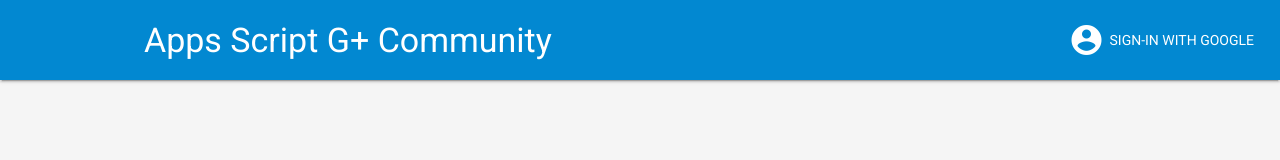
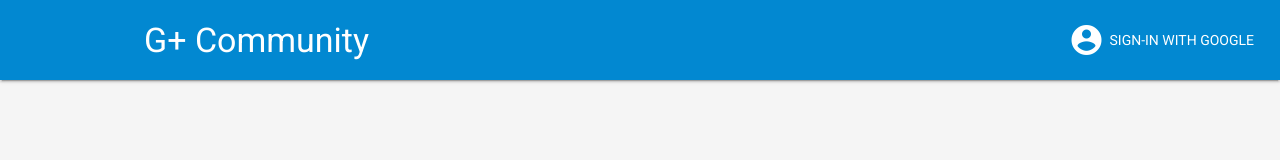
Before and after one commit to RomainVialard/Google-Plus-Community-Migrator, a plain HTML site: page Web App/index.html in a window 1280 px wide. Drawn offline with nearby package versions, Linux system fonts and the light colour scheme; some packages are replaced by stand-ins of ours; no server answers.

Commit message:
Changed default displayed name

```diff
--- a/Web App/index.html
+++ b/Web App/index.html
@@ -3,9 +3,9 @@
 <head>
   <meta charset="utf-8">
   <meta http-equiv="X-UA-Compatible" content="IE=edge">
-  <meta name="description" content="Apps Script G+ Community">
+  <meta name="description" content="G+ Community">
   <meta name="viewport" content="width=device-width, initial-scale=1.0">
-  <title>Apps Script G+ Community</title>
+  <title>G+ Community</title>
 
   <!-- Disable tap highlight on IE -->
   <meta name="msapplication-tap-highlight" content="no">
@@ -15,13 +15,13 @@
 
   <!-- Add to homescreen for Chrome on Android -->
   <meta name="mobile-web-app-capable" content="yes">
-  <meta name="application-name" content="Apps Script G+ Community">
+  <meta name="application-name" content="G+ Community">
   <meta name="theme-color" content="#303F9F">
 
   <!-- Add to homescreen for Safari on iOS -->
   <meta name="apple-mobile-web-app-capable" content="yes">
   <meta name="apple-mobile-web-app-status-bar-style" content="black-translucent">
-  <meta name="apple-mobile-web-app-title" content="Apps Script G+ Community">
+  <meta name="apple-mobile-web-app-title" content="G+ Community">
   <meta name="apple-mobile-web-app-status-bar-style" content="#303F9F">
 
   <!-- Tile icon for Win8 -->
@@ -49,7 +49,7 @@
   <header class="mdl-layout__header mdl-color-text--white mdl-color--light-blue-700">
     <div class="mdl-cell mdl-cell--12-col mdl-cell--12-col-tablet mdl-grid">
       <div class="mdl-layout__header-row mdl-cell mdl-cell--12-col mdl-cell--12-col-tablet mdl-cell--12-col-desktop">
-        <h3>Apps Script G+ Community</h3>
+        <h3>G+ Community</h3>
       </div>
       <div id="user-container">
         <div hidden id="user-pic"></div>
```
